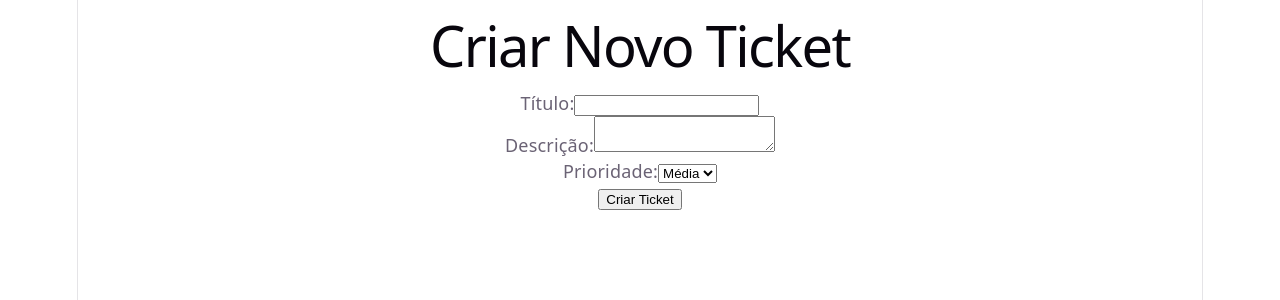
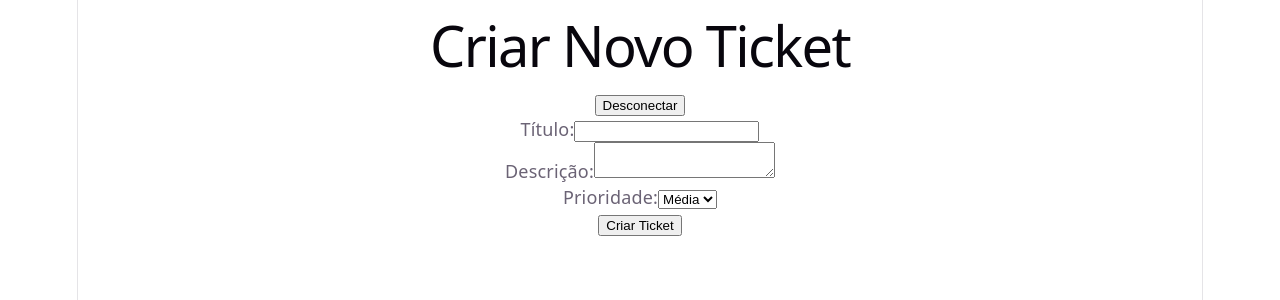
Before and after one commit to PietroGo/helpdesk-frontend, a React (Vite) app: page /tickets/new in a window 1280 px wide. Shown: the top 300 px of the page. Built offline with nearby package versions, Linux system fonts and the light colour scheme; sample sign-in values are in the browser's storage.

Commit message:
Adiciona logout e protecao de rotas privadas

```diff
--- a/src/App.jsx
+++ b/src/App.jsx
@@ -3,13 +3,16 @@ import Login from "./pages/Login"
 import TicketList from "./pages/TicketList"
 import TicketDetail from "./pages/TicketDetail"
 import NewTicket from "./pages/NewTicket"
+import ProtectedRoute from "./components/ProtectedRoute"
 
 function App() {
   return (
     <Routes>
       <Route path="/" element={<Login />} />
-      <Route path="/tickets" element={<TicketList />} />
-      <Route path="/tickets/new" element={<NewTicket />} />
+      <Route element={<ProtectedRoute />}>
+        <Route path="/tickets" element={<TicketList />} />
+        <Route path="/tickets/new" element={<NewTicket />} />
+      </Route>
       {/* :id é um parâmetro de rota que será usado para buscar o ticket específico, capturado pelo useParams */}
       <Route path="/tickets/:id" element={<TicketDetail />} />
     </Routes>
--- /dev/null
+++ b/src/components/LogoutButton.jsx
@@ -0,0 +1,15 @@
+import { useNavigate } from "react-router-dom";
+
+function LogoutButton() {
+  const navigate = useNavigate();
+
+  function handleLogout() {
+    localStorage.removeItem('token');
+    navigate('/'); // Redireciona para a página de login após o logout
+
+    }
+
+    return <button onClick={handleLogout}>Desconectar</button>;
+}
+
+export default LogoutButton;
--- /dev/null
+++ b/src/components/ProtectedRoute.jsx
@@ -0,0 +1,19 @@
+
+
+import { Navigate, Outlet } from "react-router-dom";
+
+function ProtectedRoute () {
+
+// Lê o token salvo no login
+const token = localStorage.getItem('token');
+
+if (!token) {
+  // Se não houver token, redireciona para a página de login
+  // "replace" substitui a entrada atual no histórico, evitando que o usuário volte para a rota protegida usando o botão de voltar do navegador
+  return <Navigate to="/" replace />;
+}
+
+return <Outlet />; // Renderiza os componentes filhos (rotas protegidas) se houver token
+}
+
+export default ProtectedRoute;
--- a/src/pages/NewTicket.jsx
+++ b/src/pages/NewTicket.jsx
@@ -4,6 +4,7 @@ import { useState } from 'react';
 // useNavigate : permite redirecionar o usuário para outra página após a criação do ticket
 import { useNavigate } from 'react-router-dom';
 import { createTicket } from '../services/ticketService';
+import LogoutButton from '../components/LogoutButton';
 
 function NewTicket() {
   const [title, setTitle] = useState('');
@@ -31,6 +32,7 @@ async function handleSubmit(event) {
 return (
     <div>
         <h1>Criar Novo Ticket</h1>
+        <LogoutButton />
         <form onSubmit={handleSubmit}>
             <div>
                 <label>Título:</label>
--- a/src/pages/TicketDetail.jsx
+++ b/src/pages/TicketDetail.jsx
@@ -4,6 +4,7 @@ import { useState, useEffect } from "react";
 // useParams: pega parâmetros da URL
 import { useParams } from "react-router-dom";
 import { getTicketById, addComment } from "../services/ticketService";
+import LogoutButton from "../components/LogoutButton";
 
 function TicketDetail() {
   // Pega o parâmetro "id" da URL
@@ -64,6 +65,7 @@ function TicketDetail() {
       <p><strong>Status:</strong> {ticket.status}</p>
       <p><strong>Descrição:</strong> {ticket.description}</p>
       <p><strong>Prioridade:</strong> {ticket.priority}</p>
+      <LogoutButton />
 
       <h2>Comentários</h2>
       <ul>
--- a/src/pages/TicketList.jsx
+++ b/src/pages/TicketList.jsx
@@ -1,6 +1,7 @@
 import { useState, useEffect } from 'react'
 import { getTickets } from '../services/ticketService'
 import { Link } from 'react-router-dom'
+import LogoutButton from '../components/LogoutButton'
 
 function TicketList() {
      // Estado para armazenar os tickets vindo da API
@@ -41,6 +42,7 @@ function TicketList() {
     return (
         <div>
             <h1>Lista de Tickets</h1>
+            <LogoutButton />
             <Link to={`/tickets/new`}>Criar Novo Ticket</Link>
             <ul>
                 {tickets.map(ticket => (
```
